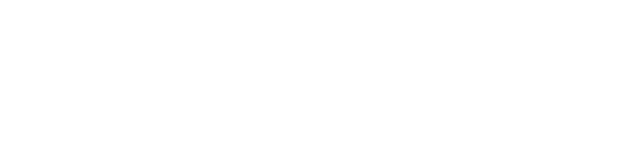
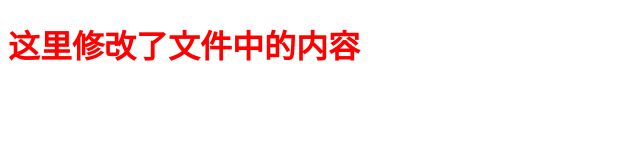
Before and after one commit to dongge404/protect_ssh, a plain HTML site: page index.html in a window 1280 px wide. Shown: the whole page, without its empty margins (0-640 px from the left). Drawn offline with Linux system fonts and the light colour scheme.

Commit message:
提交已经修改的文件

```diff
--- a/index.html
+++ b/index.html
@@ -6,10 +6,15 @@
     <meta http-equiv="X-UA-Compatible" content="IE=edge">
     <meta name="viewport" content="width=device-width, initial-scale=1.0">
     <title>Document</title>
+    <style>
+      h1 {
+        color: red;
+      }
+    </style>
   </head>
 
   <body>
-
+    <h1>这里修改了文件中的内容</h1>
   </body>
 
 </html>
```
